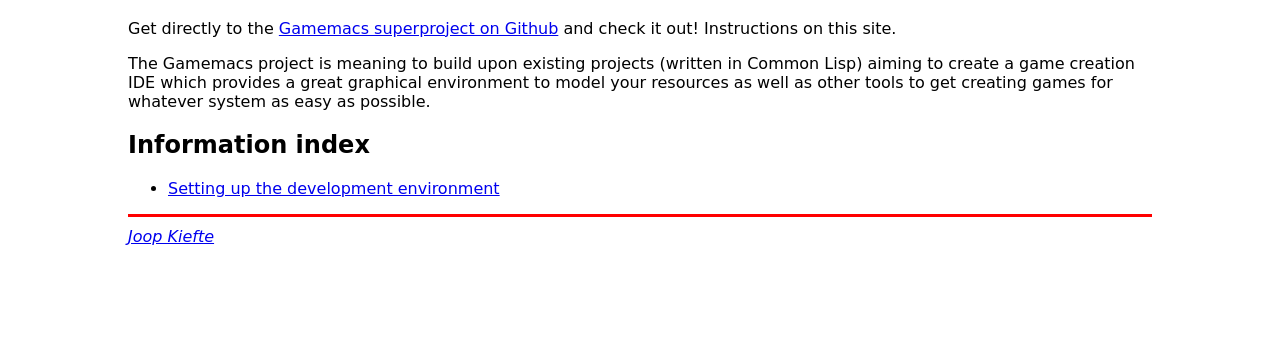
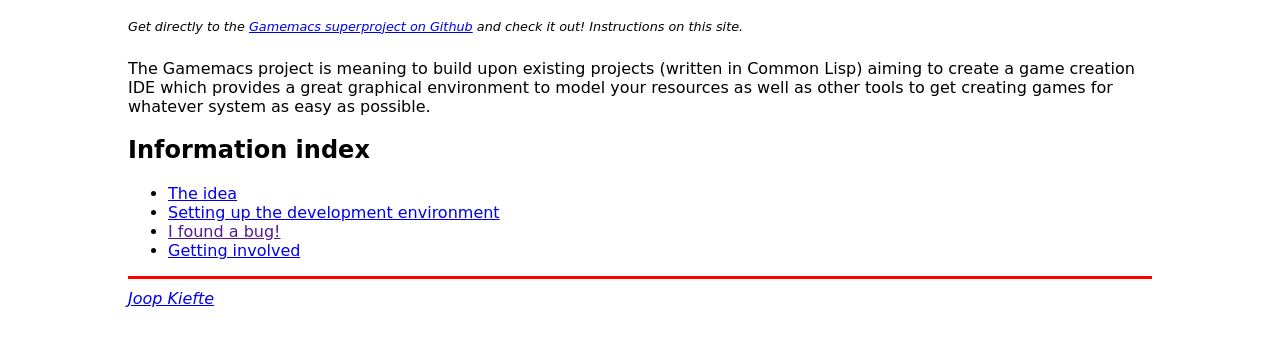
Before and after one commit to LaPingvino/Gamemacs, a plain HTML site: page index.html in a window 1280 px wide. Shown: the part 315-660 px from the top of the page. Drawn offline with Linux system fonts and the light colour scheme.

Commit message:
Structuring page and changing detailes

```diff
--- a/index.html
+++ b/index.html
@@ -6,6 +6,7 @@
     <link rel="stylesheet" type="text/css" href="main.css" />
   </head>
   <body>
+    <div id="content">
       <h1>Getting started with Gamemacs</h1>
       <p class="subtitle">Get directly to the <a href="http://github.com/LaPingvino/Gamemacs">Gamemacs superproject on Github</a> and check it out! Instructions on this site.</p>
       <p>
@@ -14,11 +15,15 @@
       <div id="index">
         <h2>Information index</h2>
         <ul>
+          <li><a href="idea.html">The idea</a></li>
           <li><a href="setup_dev.html">Setting up the development environment</a></li>
+          <li><a href="">I found a bug!</a></li>
+          <li><a href="getting_involved.html">Getting involved</a></li>
         </ul>
       </div>
       <address>
         <a href="mailto:joop@kiefte.net">Joop Kiefte</a>
       </address>
+    </div>
   </body>
 </html>
--- a/main.css
+++ b/main.css
@@ -2,11 +2,22 @@ body {
     font-family: "DejaVu Sans", Verdana, sans-serif;
     margin: 10%;
     margin-top: 250px;
-    border-top: medium red solid;
-    background: url(gamemacs_logo.png) center 20px no-repeat;
+    background: url(gamemacs_logo.png) center 20px no-repeat fixed;
 }
 
 address {
     border-top: inherit;
     padding-top: 10px;
 }
+
+.subtitle {
+    margin-bottom: 2em;
+    font-style: italic;
+    font-size: 0.8em;
+}
+
+#content {
+    color: black;
+    background: white;
+    border-top: medium red solid;
+}
```
Lines whose indentation alone changed are shown as unchanged.
